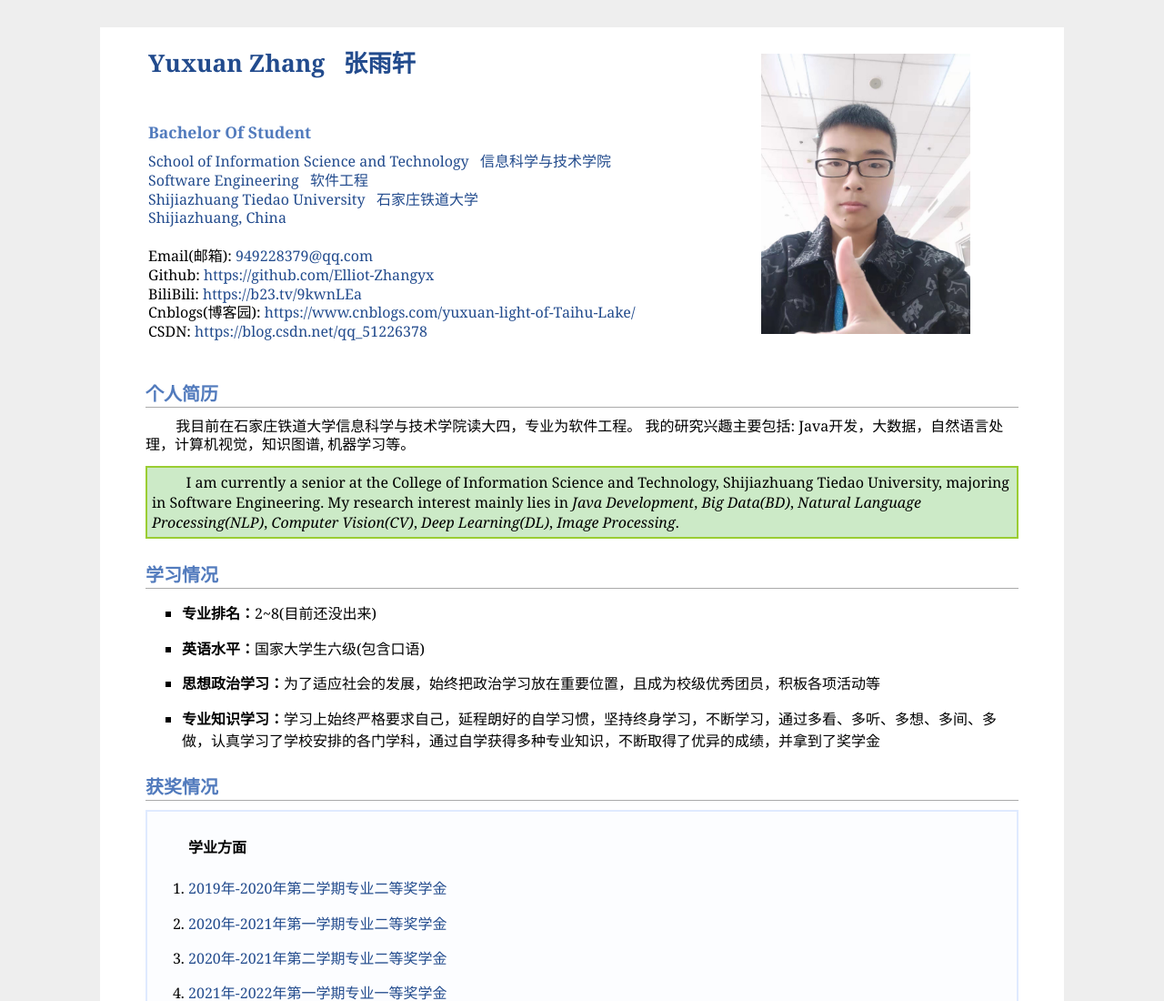
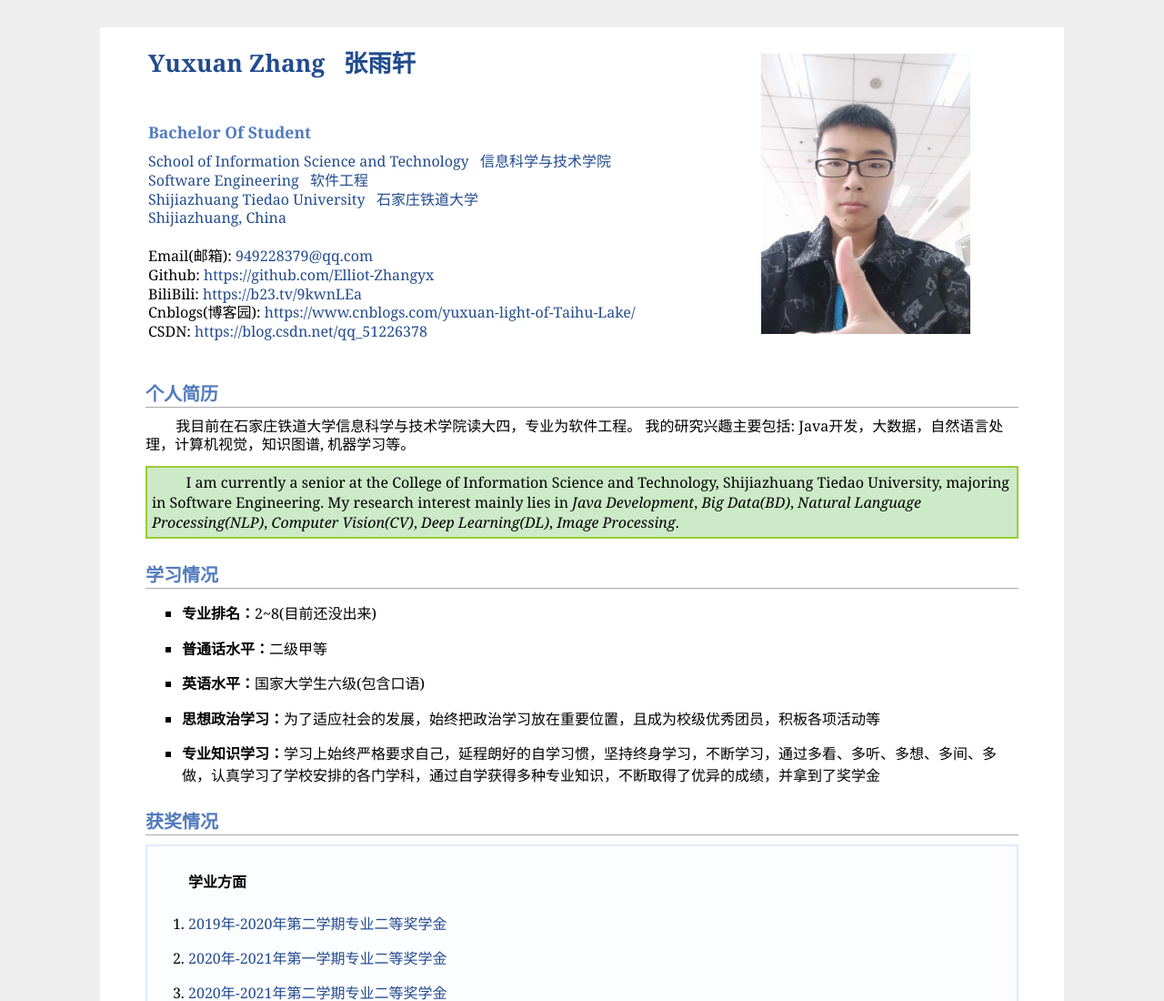
Before and after one commit to Elliot-Zhangyx/ZhangYuxuan, a plain HTML site: page index.html in a window 1280 px wide. Shown: the top 1100 px of the page at 91% size. Drawn offline with Linux system fonts and the light colour scheme.

Commit message:
Update index.html

```diff
--- a/index.html
+++ b/index.html
@@ -52,6 +52,7 @@
     <h2>学习情况</h2>
     <ul>
         <li><b>专业排名：</b>2~8(目前还没出来)</li>
+        <li><b>普通话水平：</b>二级甲等</li>
         <li><b>英语水平：</b>国家大学生六级(包含口语)</li>
         <li><b>思想政治学习：</b>为了适应社会的发展，始终把政治学习放在重要位置，且成为校级优秀团员，积板各项活动等</li>
         <li><b>专业知识学习：</b>学习上始终严格要求自己，延程朗好的自学习惯，坚持终身学习，不断学习，通过多看、多听、多想、多间、多做，认真学习了学校安排的各门学科，通过自学获得多种专业知识，不断取得了优异的成绩，并拿到了奖学金</li>
```
